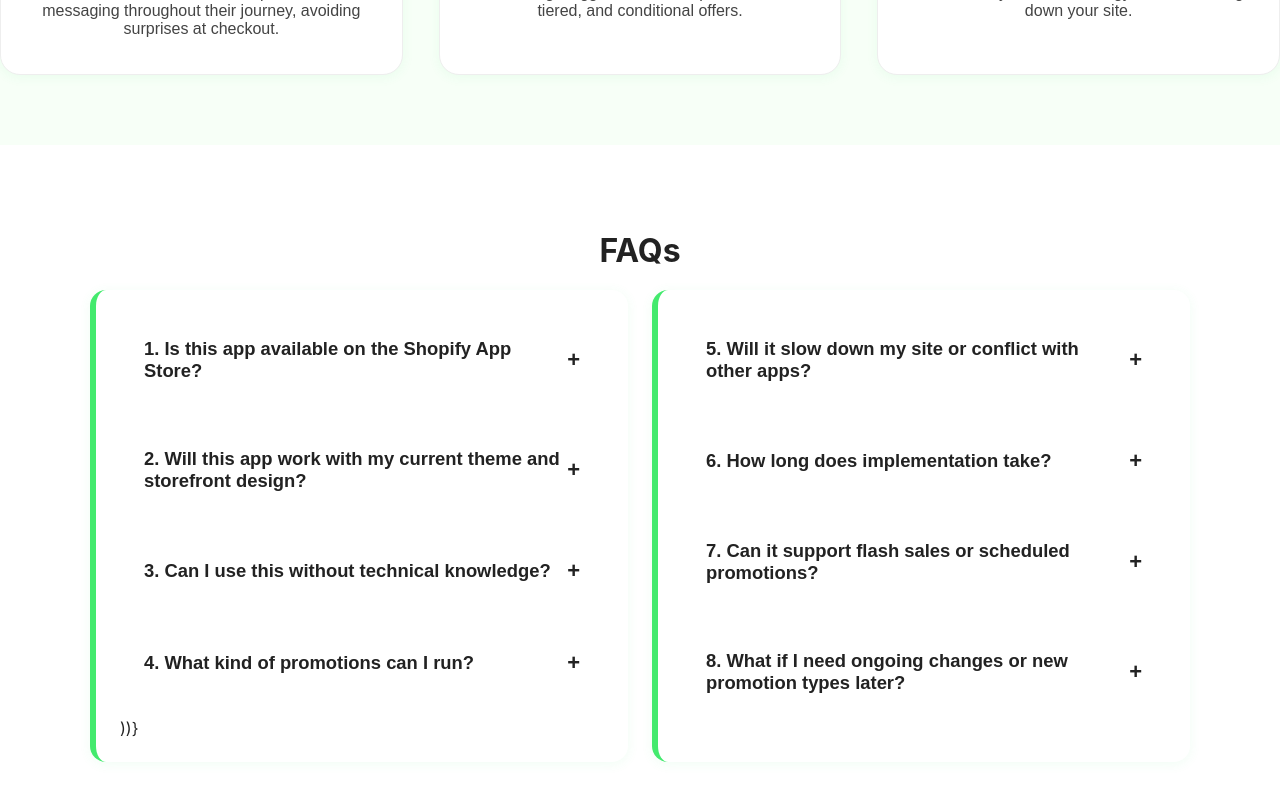
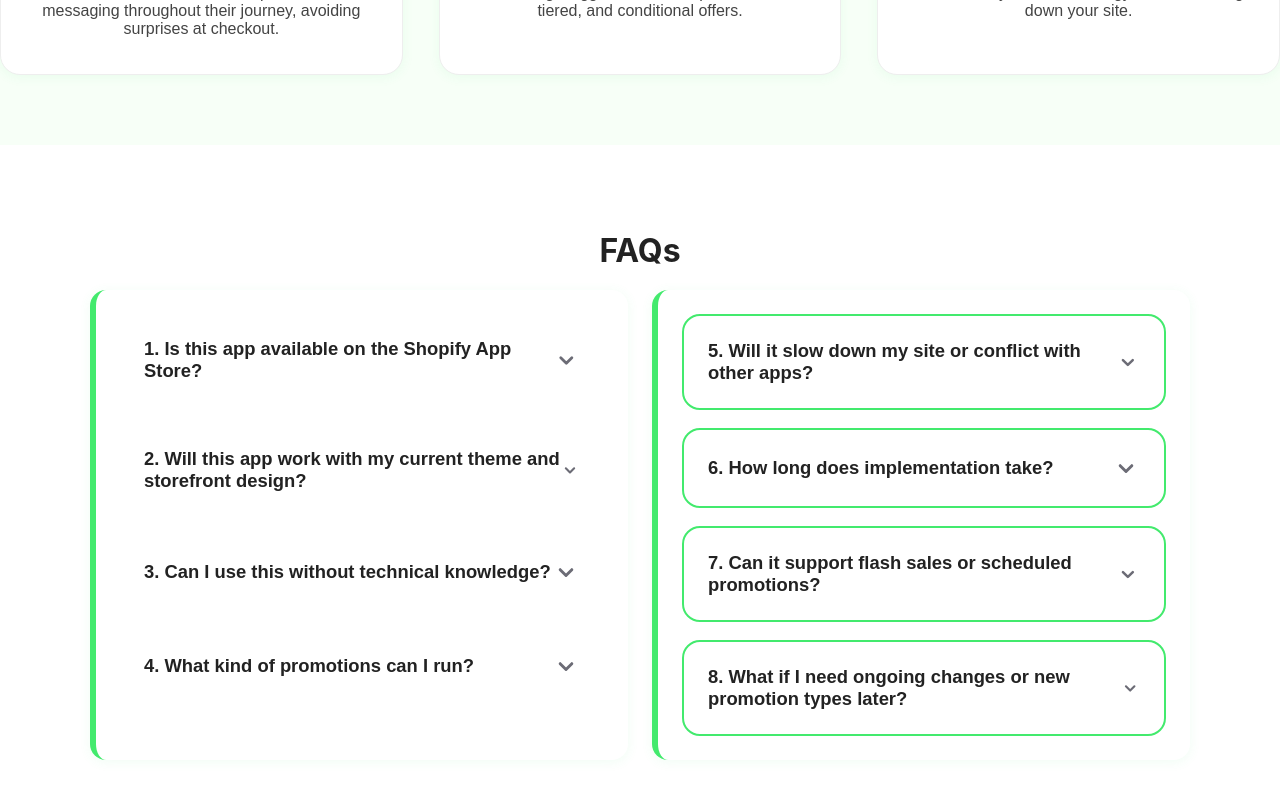
Before and after one commit to shabana-amzur/shopifypromohub, a React (Vite) app: page / in a window 1280 px wide. Shown: the part 3043-3843 px from the top of the page. Built offline with nearby package versions, Linux system fonts and the light colour scheme.

Commit message:
Style: Remove green border from FAQ items

```diff
--- a/src/components/FAQ.jsx
+++ b/src/components/FAQ.jsx
@@ -45,8 +45,8 @@ function FAQ() {
         <div style={{display: 'flex', flexDirection: 'column', gap: 18}}>
           {faqs.slice(0, 4).map((f, i) => (
             <div key={i} style={{
-              background: 'none',
-              borderRadius: 0,
+              background: '#fff',
+              borderRadius: 18,
               boxShadow: 'none',
               padding: 0,
               border: 'none',
@@ -73,23 +73,30 @@ function FAQ() {
                 }}
               >
                 {`${i + 1}. ${f.q}`}
-                <span style={{fontSize: 22, color: '#222', fontWeight: 700}}>{openIndex === i ? '−' : '+'}</span>
+                {openIndex === i ? (
+                  <svg width="28" height="28" viewBox="0 0 24 24" fill="none" xmlns="http://www.w3.org/2000/svg">
+                    <path d="M7 15l5-5 5 5" stroke="#6c6c76" strokeWidth="2.5" strokeLinecap="round" strokeLinejoin="round"/>
+                  </svg>
+                ) : (
+                  <svg width="28" height="28" viewBox="0 0 24 24" fill="none" xmlns="http://www.w3.org/2000/svg">
+                    <path d="M7 10l5 5 5-5" stroke="#6c6c76" strokeWidth="2.5" strokeLinecap="round" strokeLinejoin="round"/>
+                  </svg>
+                )}
               </button>
               {openIndex === i && (
                 <div style={{padding: '0 24px 24px 24px', fontSize: '1.08rem', color: '#666', fontFamily: 'Poppins, sans-serif', background: 'none', transition: 'all 0.2s'}}>{f.a}</div>
               )}
             </div>
           ))}
-          ))}
         </div>
         <div style={{display: 'flex', flexDirection: 'column', gap: 18}}>
           {faqs.slice(4, 8).map((f, i) => (
             <div key={i+4} style={{
-              background: 'none',
-              borderRadius: 0,
+              background: '#fff',
+              borderRadius: 18,
               boxShadow: 'none',
               padding: 0,
-              border: 'none',
+              border: '2px solid #43ea6d',
               overflow: 'hidden',
               transition: 'none',
             }}>
@@ -113,7 +120,15 @@ function FAQ() {
                 }}
               >
                 {`${i + 5}. ${f.q}`}
-                <span style={{fontSize: 22, color: '#222', fontWeight: 700}}>{openIndex === i+4 ? '−' : '+'}</span>
+                {openIndex === i+4 ? (
+                  <svg width="28" height="28" viewBox="0 0 24 24" fill="none" xmlns="http://www.w3.org/2000/svg">
+                    <path d="M7 15l5-5 5 5" stroke="#6c6c76" strokeWidth="2.5" strokeLinecap="round" strokeLinejoin="round"/>
+                  </svg>
+                ) : (
+                  <svg width="28" height="28" viewBox="0 0 24 24" fill="none" xmlns="http://www.w3.org/2000/svg">
+                    <path d="M7 10l5 5 5-5" stroke="#6c6c76" strokeWidth="2.5" strokeLinecap="round" strokeLinejoin="round"/>
+                  </svg>
+                )}
               </button>
               {openIndex === i+4 && (
                 <div style={{padding: '0 24px 24px 24px', fontSize: '1.08rem', color: '#666', fontFamily: 'Poppins, sans-serif', background: 'none', transition: 'all 0.2s'}}>{f.a}</div>
```
